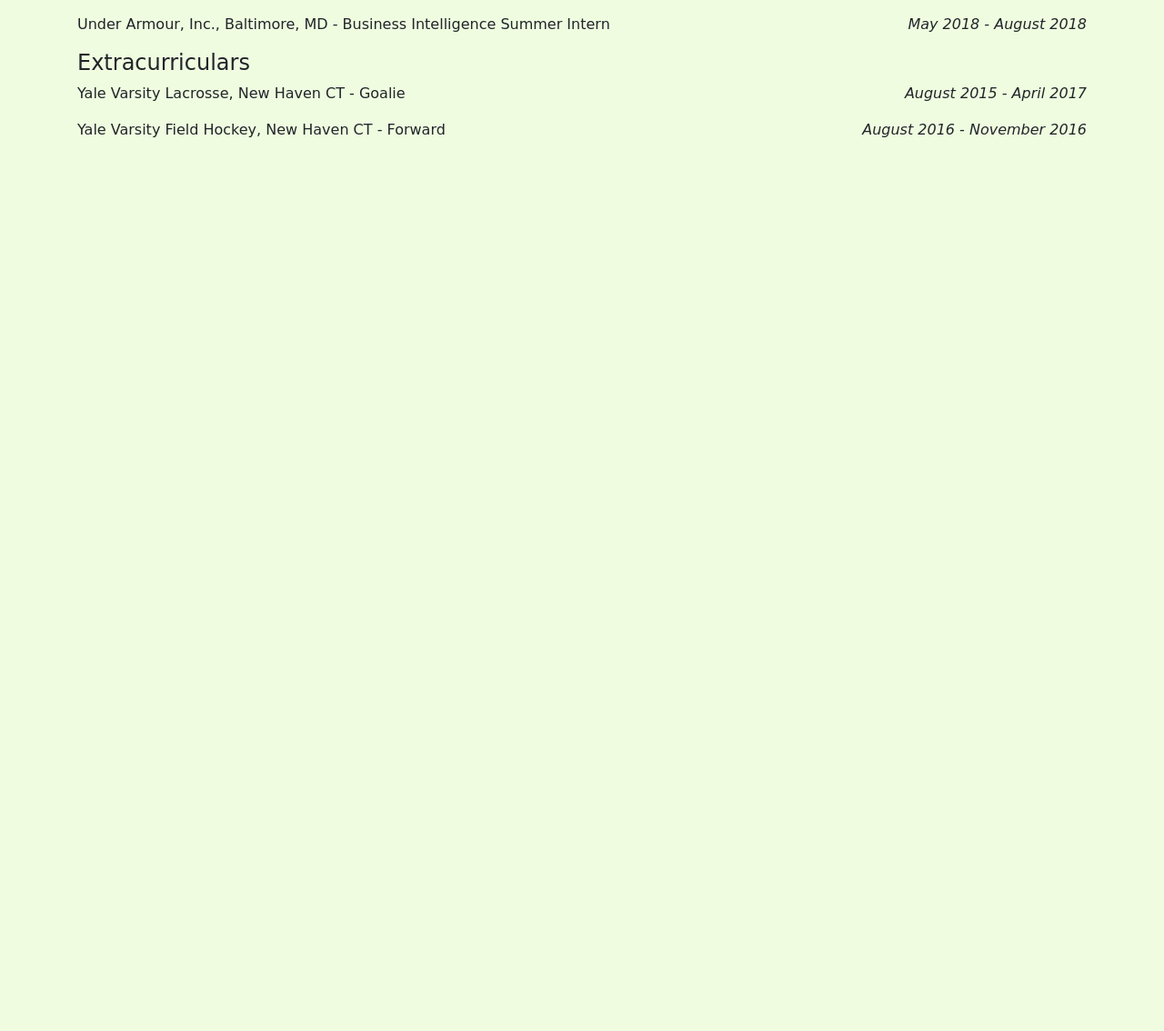
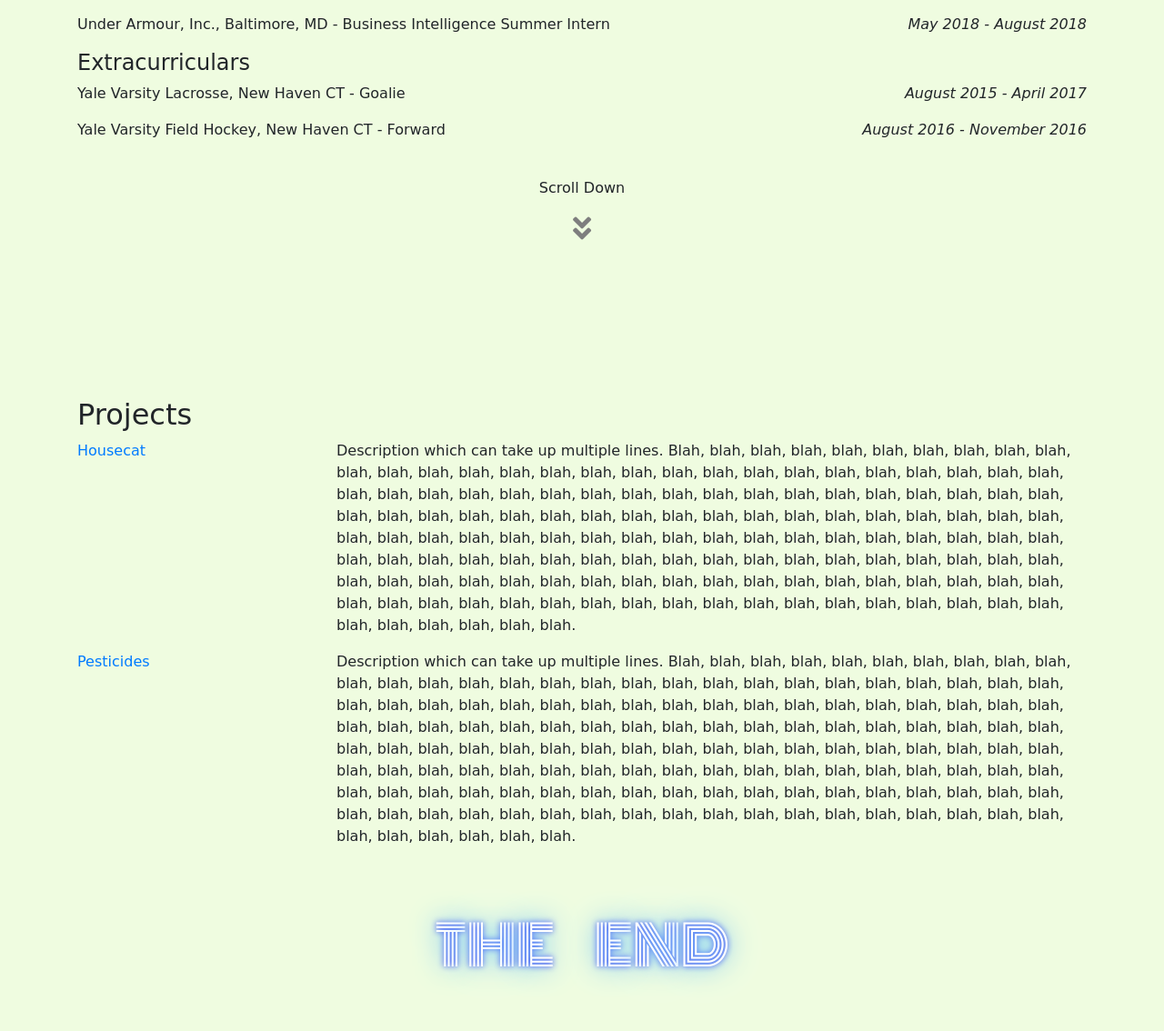
Before and after one commit to acarr15/portfolio, a Django app: page / in a window 1280 px wide. Shown: the part 395-1529 px from the top of the page at 91% size. Before the commit the page ends 546 px from the top, so only its background shows below. Run offline with Django 3.2, Linux system fonts and the light colour scheme; some libraries are stand-ins or nearby versions; some web fonts are replaced.

Commit message:
add bottom margin to the end

```diff
--- a/resume/templates/resume/index.html
+++ b/resume/templates/resume/index.html
@@ -104,4 +104,34 @@
 		</div>
 	</div>
 </div>
+<div class="container mt-2 mb-5 text-center">
+	<p>Scroll Down</p>
+	<i class="fa fa-angle-double-down fa-2x"></i>
+</div>
+<br>
+<br>
+<br>
+<div class="container my-5">
+	<h2>Projects</h2>
+	<div class="row">
+		<div class="col-md-3 text-left">
+			<p><a href="https://house-cat.herokuapp.com/" target="_blank">Housecat</a></p>
+		</div>
+		<div class="col-md-9">
+			<p>Description which can take up multiple lines. Blah, blah, blah, blah, blah, blah, blah, blah, blah, blah, blah, blah, blah, blah, blah, blah, blah, blah, blah, blah, blah, blah, blah, blah, blah, blah, blah, blah, blah, blah, blah, blah, blah, blah, blah, blah, blah, blah, blah, blah, blah, blah, blah, blah, blah, blah, blah, blah, blah, blah, blah, blah, blah, blah, blah, blah, blah, blah, blah, blah, blah, blah, blah, blah, blah, blah, blah, blah, blah, blah, blah, blah, blah, blah, blah, blah, blah, blah, blah, blah, blah, blah, blah, blah, blah, blah, blah, blah, blah, blah, blah, blah, blah, blah, blah, blah, blah, blah, blah, blah, blah, blah, blah, blah, blah, blah, blah, blah, blah, blah, blah, blah, blah, blah, blah, blah, blah, blah, blah, blah, blah, blah, blah, blah, blah, blah, blah, blah, blah, blah, blah, blah, blah, blah, blah, blah, blah, blah, blah, blah, blah, blah.</p>
+		</div>
+	</div>
+	<div class="row">
+		<div class="col-md-3 text-left">
+			<p><a href="#">Pesticides</a></p>
+		</div>
+		<div class="col-md-9">
+			<p>Description which can take up multiple lines. Blah, blah, blah, blah, blah, blah, blah, blah, blah, blah, blah, blah, blah, blah, blah, blah, blah, blah, blah, blah, blah, blah, blah, blah, blah, blah, blah, blah, blah, blah, blah, blah, blah, blah, blah, blah, blah, blah, blah, blah, blah, blah, blah, blah, blah, blah, blah, blah, blah, blah, blah, blah, blah, blah, blah, blah, blah, blah, blah, blah, blah, blah, blah, blah, blah, blah, blah, blah, blah, blah, blah, blah, blah, blah, blah, blah, blah, blah, blah, blah, blah, blah, blah, blah, blah, blah, blah, blah, blah, blah, blah, blah, blah, blah, blah, blah, blah, blah, blah, blah, blah, blah, blah, blah, blah, blah, blah, blah, blah, blah, blah, blah, blah, blah, blah, blah, blah, blah, blah, blah, blah, blah, blah, blah, blah, blah, blah, blah, blah, blah, blah, blah, blah, blah, blah, blah, blah, blah, blah, blah, blah, blah.</p>
+		</div>
+	</div>
+</div>
+<div class="board mb-5 text-center">
+	<span id="no">The &nbsp; &nbsp; &nbsp;</span>
+	<span id="vacancy">End</span>
+</div>
 {% endblock content %}
```
